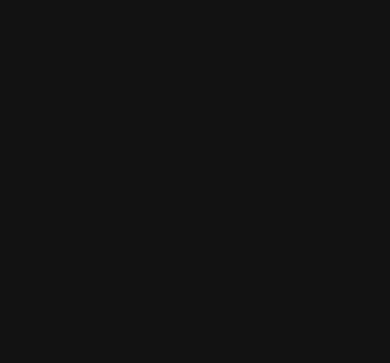
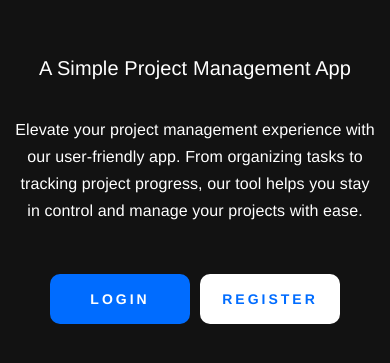
Before and after one commit to tobyoje/project-management-client, a React (Create React App) app: page / in a window 390 px wide. Shown: the part 235-598 px from the top of the page. Built offline with nearby package versions, Linux system fonts and the light colour scheme.

Commit message:
Added more responsiveness

```diff
--- a/src/App.js
+++ b/src/App.js
@@ -10,59 +10,18 @@ import axios from "axios";
 import LoginPage from "./pages/LoginPage/LoginPage";
 import SignUpPage from "./pages/SignUpPage/SignUpPage";
 import EditTaskPopup from "./components/EditTaskPopup/EditTaskPopup";
-
+import Landing from "./pages/Landing/Landing";
 
 function App() {
-  // const [addTaskPopup, setAddTaskPopup] = useState(false);
-  // const [editTaskPopup, setEditTaskPopup] = useState(false);
-  // const [taskType, setTaskType] = useState("");
-
   return (
     <div className="app">
       <BrowserRouter>
         <div className="app__divide">
-          {/* {addTaskPopup ? (
-            <AddNewTaskPopup
-              setAddTaskPopup={setAddTaskPopup}
-              taskType={taskType}
-              setTaskType={setTaskType}
-            />
-          ) : null} */}
-
-
-{/* {editTaskPopup ? (
-            <EditTaskPopup
-            setEditTaskPopup={setEditTaskPopup}
-              taskType={taskType}
-              setTaskType={setTaskType}
-            />
-          ) : null} */}
-
           <Routes>
-            <Route
-              path="/*"
-              element={
-                <React.Fragment>
-                  <Routes>
-                    <Route
-                      path="/project/:projectId"
-                      element={
-                        <ProjectPage
-                          // setAddTaskPopup={setAddTaskPopup}
-                          // addTaskPopup={addTaskPopup}
-                          // setEditTaskPopup={setEditTaskPopup}
-                          // editTaskPopup={editTaskPopup}
-                          // setTaskType={setTaskType}
-                        />
-                      }
-                    />
-                    <Route path="projects" element={<ProjectListPage />} />
-                    <Route path="new-project" element={<AddProject />} />
-                  </Routes>
-                </React.Fragment>
-              }
-            />
-
+            <Route path="/" element={<Landing />} />
+            <Route path="/project/:projectId" element={<ProjectPage />} />
+            <Route path="projects" element={<ProjectListPage />} />
+            <Route path="new-project" element={<AddProject />} />
             <Route path="/login" element={<LoginPage />} />
             <Route path="/register" element={<SignUpPage />} />
           </Routes>
--- a/src/components/Header/Header.js
+++ b/src/components/Header/Header.js
@@ -1,8 +1,20 @@
+import { useNavigate } from "react-router-dom";
 import "./Header.scss";
 import notficationICON from "../../assets/icons/nots.svg";
+import logoutICON from "../../assets/icons/logout.svg";
+
 import { Link } from "react-router-dom";
 
 const Header = () => {
+  const navigate = useNavigate();
+  const handleLogout = () => {
+    sessionStorage.removeItem("token");
+    sessionStorage.removeItem("user_id");
+
+    setTimeout(() => {
+      navigate("/login");
+    }, 1000);
+  };
   return (
     <>
       <div className="header">
@@ -11,9 +23,10 @@ const Header = () => {
         </Link>
 
         <img
+          onClick={handleLogout}
           className="header__icon"
-          src={notficationICON}
-          alt="Notifications Icon"
+          src={logoutICON}
+          alt="Logout Icon"
         />
       </div>
     </>
--- a/src/components/Header/Header.scss
+++ b/src/components/Header/Header.scss
@@ -36,5 +36,6 @@
 
   &__icon {
     width: 3rem;
+    cursor: pointer;
   }
 }
--- a/src/components/LeftBar/LeftBar.js
+++ b/src/components/LeftBar/LeftBar.js
@@ -38,7 +38,6 @@ const LeftBar = ({ userData }) => {
     }, 1000);
   };
 
-  // console.log(userData);
 
   return (
     <>
--- a/src/pages/AddProject/AddProject.js
+++ b/src/pages/AddProject/AddProject.js
@@ -233,8 +233,8 @@ const AddProject = () => {
                 Create
               </div>
               <p className="project-add__form--note-mobile">
-                  After you create project, add tasks on the project page and
-                  set priorities to them.
+                After you create project, add tasks on the project page and set
+                priorities to them.
               </p>
             </form>
           </div>
--- /dev/null
+++ b/src/pages/Landing/Landing.js
@@ -0,0 +1,26 @@
+import "./Landing.scss";
+
+const Landing = () => {
+  return (
+    <>
+      <div className="landing">
+        <h1 className="landing__title"> A simple Project Management App</h1>
+        <p className="landing__description">
+          Elevate your project management experience with our user-friendly app.
+          From organizing tasks to tracking project progress, our tool helps you
+          stay in control and manage your projects with ease.
+        </p>
+        <div className="landing__button-area">
+          <a href="/login">
+            <button className="landing__left-button">Login</button>
+          </a>
+          <a href="/register">
+            <button className="landing__right-button">Register</button>
+          </a>
+        </div>
+      </div>
+    </>
+  );
+};
+
+export default Landing;
--- /dev/null
+++ b/src/pages/Landing/Landing.scss
@@ -0,0 +1,83 @@
+@use "../../styles/partials/responsive" as *;
+
+.landing {
+  display: flex;
+  flex-direction: column;
+  justify-content: center;
+  align-items: center;
+  padding: 4rem 1.5rem;
+  height: 100vh;
+
+  @include media-desktop {
+    padding: 0;
+    width: 100%;
+  }
+
+  &__title {
+    font-size: 2rem;
+    line-height: 3.5rem;
+    text-align: center;
+    font-weight: 500;
+    text-transform: capitalize;
+    color: white;
+    margin-bottom: 3rem;
+
+    @include media-desktop {
+      font-size: 4rem;
+    }
+  }
+
+  &__description {
+    color: white;
+    text-align: center;
+    margin-bottom: 5rem;
+    font-size: 1.6rem;
+    line-height: 2.7rem;
+
+    @include media-desktop {
+      font-size: 2.4rem;
+      line-height: 4rem;
+      padding: 0 26rem;
+    }
+  }
+
+  &__button-area {
+    display: flex;
+  }
+
+  button {
+    width: 14rem;
+    height: 5rem;
+    border: 0;
+    border-radius: 1rem;
+    font-size: 1.4rem;
+    text-transform: uppercase;
+    font-weight: 600;
+    letter-spacing: 0.3rem;
+
+    @include media-desktop {
+      font-size: 2.2rem;
+      width: 20rem;
+      height: 7rem;
+    }
+  }
+
+  &__left-button {
+    color: white;
+    background-color: #006cff;
+    margin-right: 0.5rem;
+
+    @include media-desktop {
+      margin-right: 2rem;
+    }
+  }
+
+  &__right-button {
+    color: #006cff;
+    background-color: white;
+    margin-left: 0.5rem;
+    @include media-desktop {
+      margin-left: 2rem;
+    }
+  }
+}
--- a/src/pages/ProjectListPage/ProjectListPage.scss
+++ b/src/pages/ProjectListPage/ProjectListPage.scss
@@ -5,7 +5,6 @@
   flex-direction: column;
   width: 100%;
   background-color: #121212;
-  height: 400rem;
 
   @include media-desktop {
     margin-left: 30rem;
--- a/src/pages/ProjectPage/ProjectPage.scss
+++ b/src/pages/ProjectPage/ProjectPage.scss
@@ -5,7 +5,6 @@
   flex-direction: column;
   width: 100%;
   background-color: #121212;
-  height: 400rem;
 
   @include media-desktop {
     margin-left: 30rem;
--- a/src/styles/partials/_resets.scss
+++ b/src/styles/partials/_resets.scss
@@ -19,7 +19,6 @@ body {
   margin: 0;
   padding: 0;
   background-color: #121212;
-
 }
 
 button {
```
Also changed, not shown: src/components/EditProjectPopup/EditProjectPopup.scss (+3 -11 lines). Lines whose indentation alone changed are shown as unchanged.
